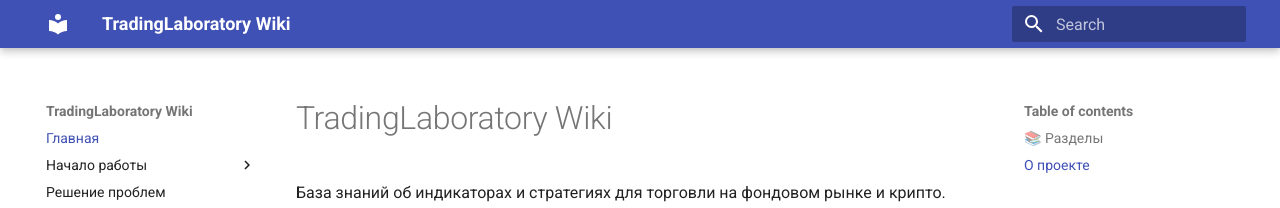
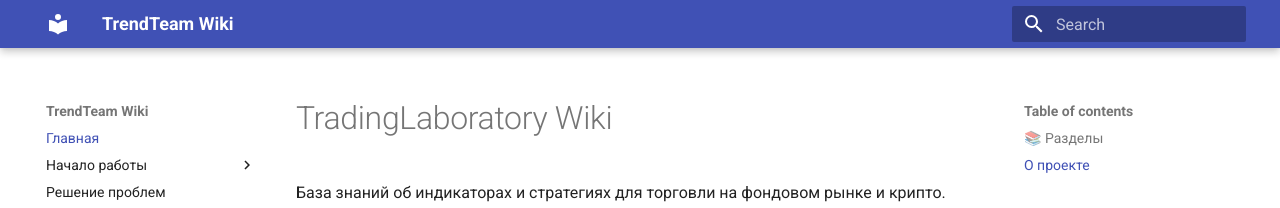
Before and after one commit to TradingLaboratory/wiki, an MkDocs documentation site: the page built from docs/index.md, in a window 1280 px wide. Shown: the top 208 px of the page. Built offline with MkDocs 1.6.1 and Material for MkDocs 9.7.7, drawn with Linux system fonts in a browser that asks for light colours.

Commit message:
Поменял название заголовка сайта

```diff
--- a/mkdocs.yml
+++ b/mkdocs.yml
@@ -3,7 +3,7 @@
 # ============================================================
 
 # Название сайта (отображается в шапке и вкладке браузера)
-site_name: TradingLaboratory Wiki
+site_name: TrendTeam Wiki
 
 # URL сайта (для правильных ссылок при публикации)
 site_url: https://tradinglaboratory.github.io/wiki/
```
